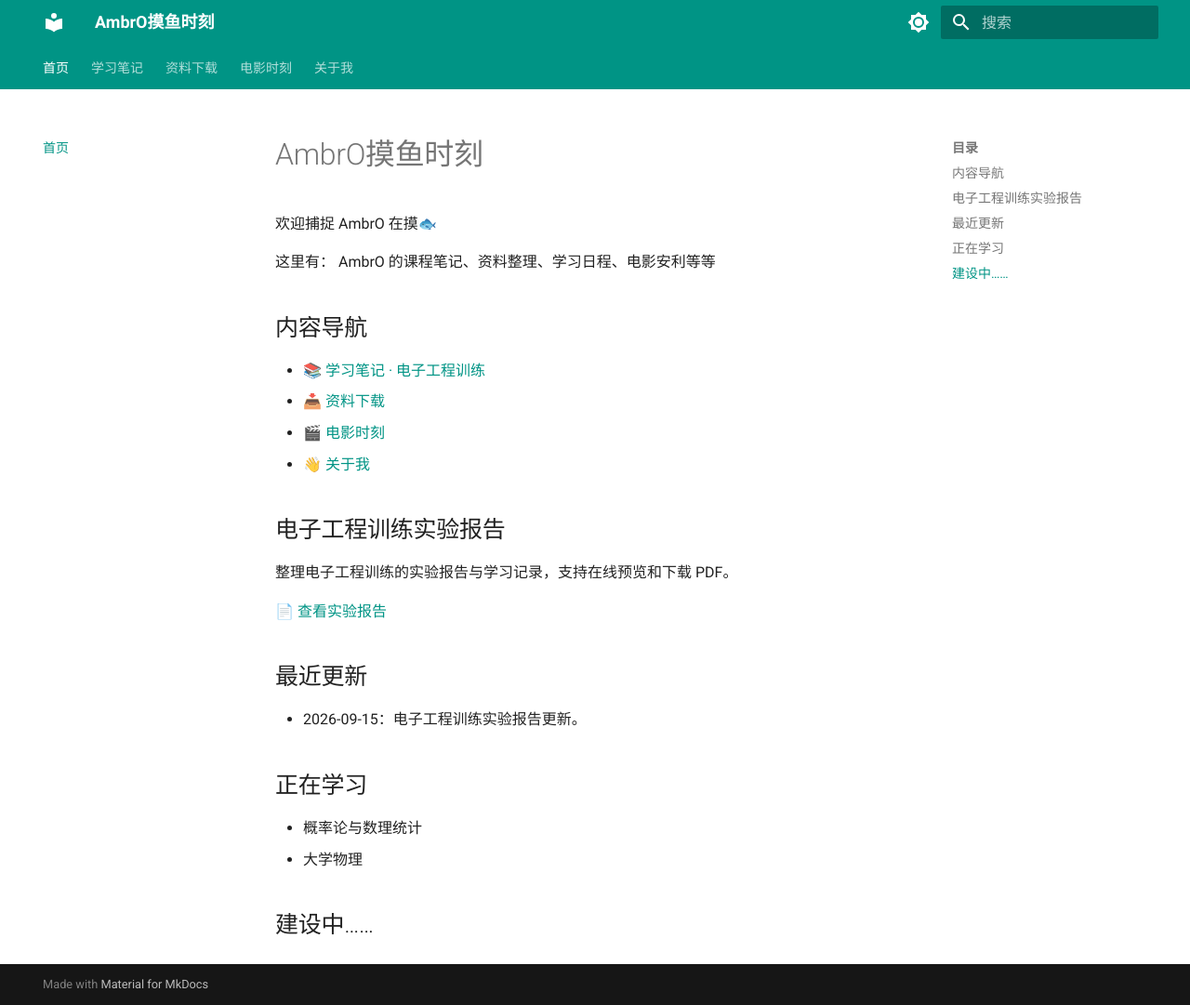
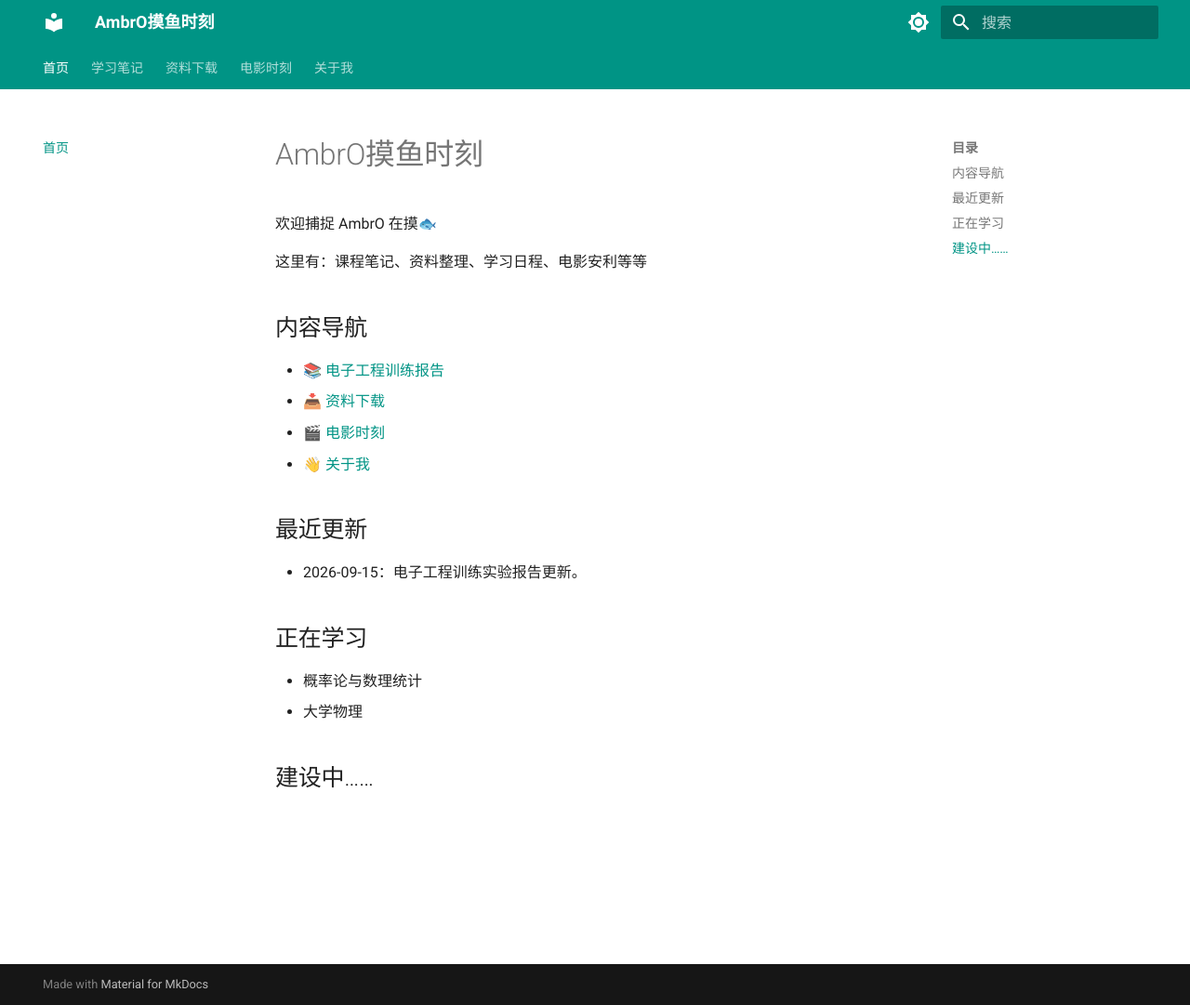
Before and after one commit to 7Ambrose/7Ambrose.github.io, an MkDocs documentation site: the page built from docs/index.md, in a window 1280 px wide and 1081 px high. Shown: the whole window at 93% size. Built offline with MkDocs 1.6.1 and Material for MkDocs 9.7.7, drawn with Linux system fonts in a browser that asks for light colours.

Commit message:
Update index.md

```diff
--- a/docs/index.md
+++ b/docs/index.md
@@ -2,20 +2,15 @@
 
 欢迎捕捉 AmbrO 在摸🐟️
 
-这里有： AmbrO 的课程笔记、资料整理、学习日程、电影安利等等
+这里有：课程笔记、资料整理、学习日程、电影安利等等
 
 ## 内容导航
 
-- 📚 [学习笔记 · 电子工程训练](notes/electric_train/first.md)
+- 📚 [电子工程训练报告](notes/electric_train/first.md)
 - 📥 [资料下载](resources.md)
 - 🎬 [电影时刻](movies.md)
 - 👋 [关于我](about.md)
 
-## 电子工程训练实验报告
-
-整理电子工程训练的实验报告与学习记录，支持在线预览和下载 PDF。
-
-[📄 查看实验报告](notes/electric_train/first.md)
 
 ## 最近更新
 
```
